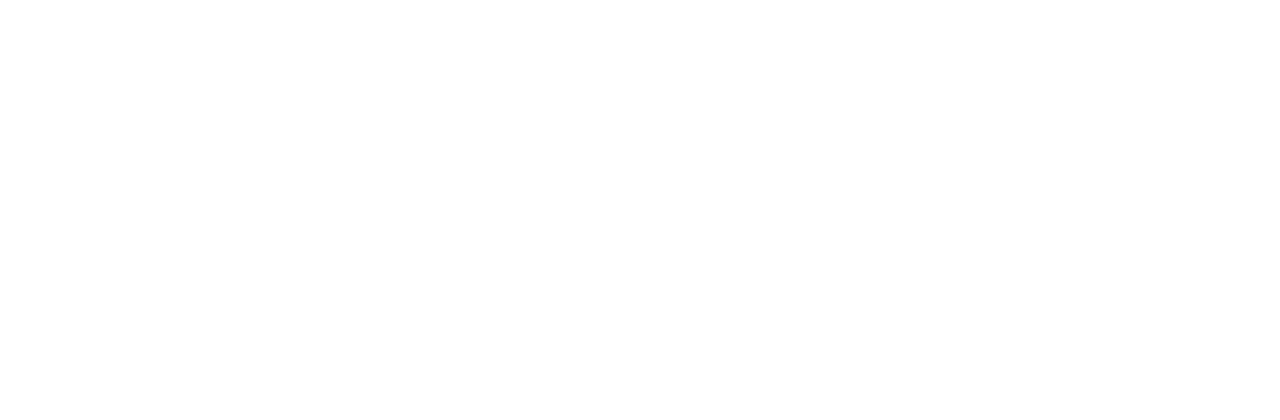
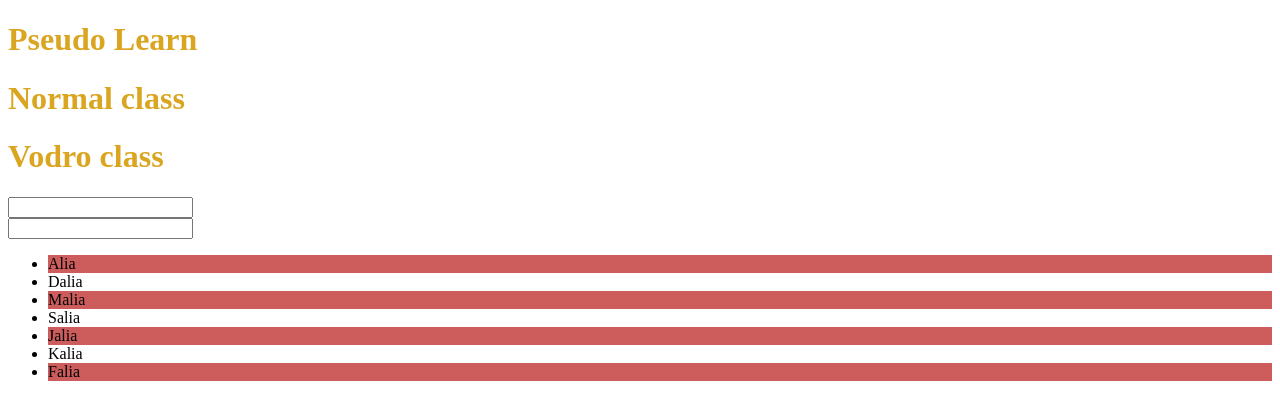
Before and after one commit to tamimhossen/pseudo-learn, a plain HTML site: page index.html in a window 1280 px wide. Drawn offline with Linux system fonts and the light colour scheme.

Commit message:
practicing

```diff
--- a/index.html
+++ b/index.html
@@ -5,8 +5,42 @@
     <meta http-equiv="X-UA-Compatible" content="IE=edge">
     <meta name="viewport" content="width=device-width, initial-scale=1.0">
     <title>Document</title>
+    <style>
+        h1{
+            color: goldenrod;
+        }
+        h1:hover {
+            color: indianred;
+            background-color: lawngreen;
+            font-size: 60px;
+        }
+        input:focus{
+            font-size: 20px;
+            font-weight: 700;
+            color: green;
+        }
+        li:nth-child(2n+1){
+            background-color: indianred;
+        }
+    </style>
 </head>
 <body>
+    <h1>Pseudo Learn</h1>
+    <h1>Normal class</h1>
+    <h1>Vodro class</h1>
 
+    <input name="email" type="text">
+    <br>
+    <input name="password" type="text">
+
+    <ul>
+        <li>Alia</li>
+        <li>Dalia</li>
+        <li>Malia</li>
+        <li>Salia</li>
+        <li>Jalia</li>
+        <li>Kalia</li>
+        <li>Falia</li>
+    </ul>
 </body>
 </html>
```
